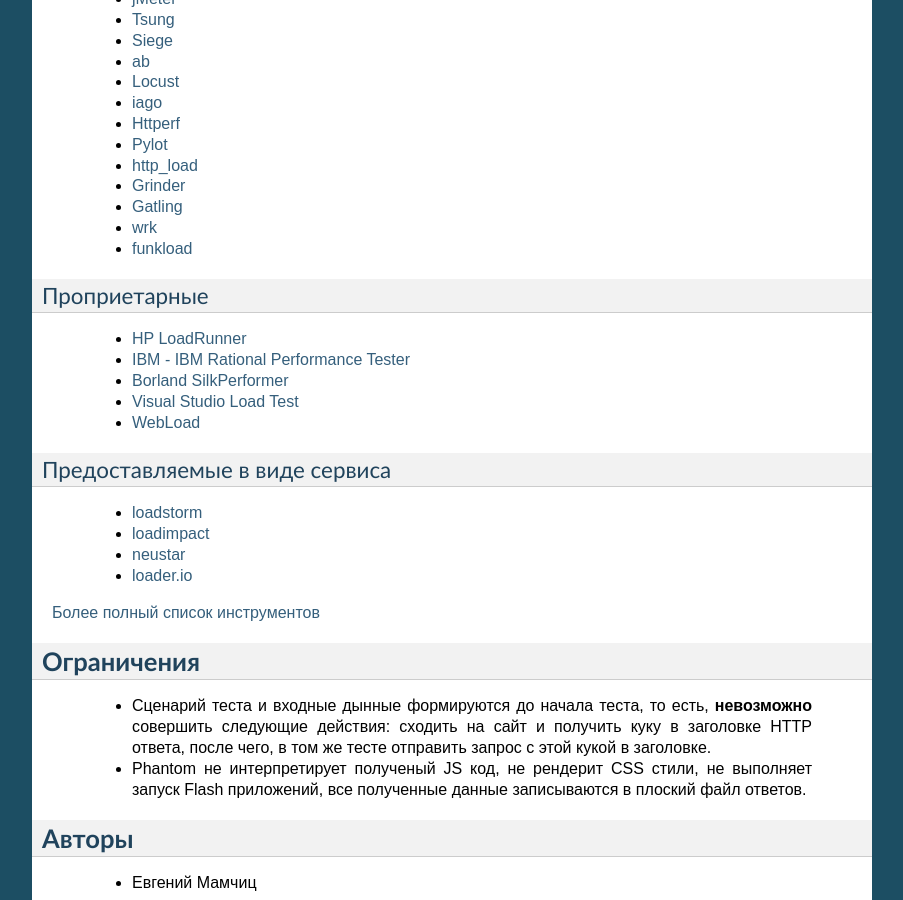
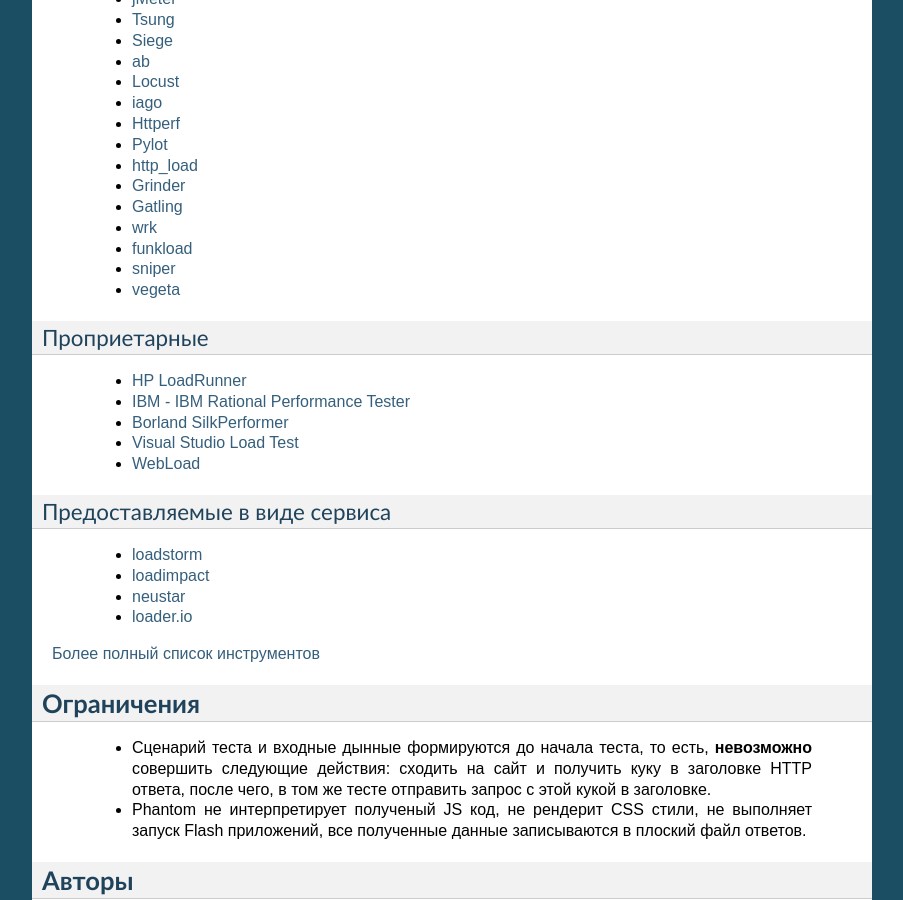
Before and after one commit to greggyNapalm/phantom_doc, a Sphinx documentation site: the page built from docs/what-is-phantom.rst, in a window 1280 px wide and 900 px high, scrolled down 1189 px. Shown: the whole window, without its empty margins (198-1101 px from the left). Built offline with Sphinx 7.4.7, drawn with Linux system fonts in a browser that asks for light colours.

Commit message:
2 more golang load tools added

```diff
--- a/docs/what-is-phantom.rst
+++ b/docs/what-is-phantom.rst
@@ -58,6 +58,8 @@
  * `Gatling <http://gatling-tool.org/>`_
  * `wrk <https://github.com/wg/wrk/>`_
  * `funkload <http://funkload.nuxeo.org/>`_
+ * `sniper <https://github.com/lubia/sniper>`_
+ * `vegeta <https://github.com/tsenart/vegeta>`_
 
 Проприетарные
 --------------
```
